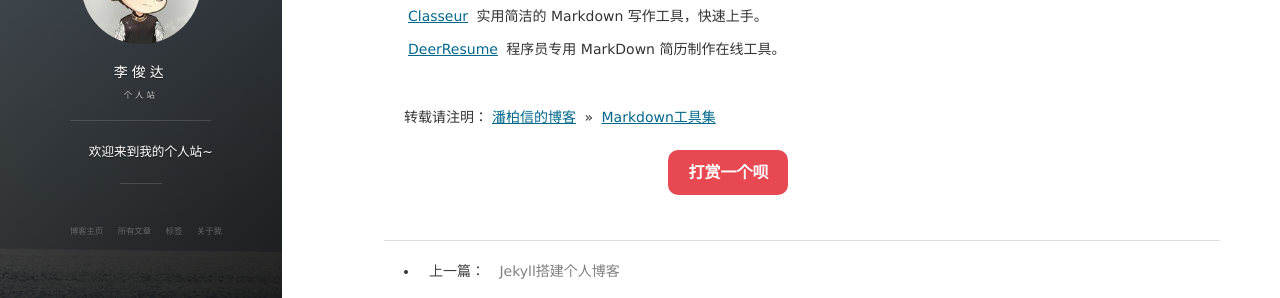
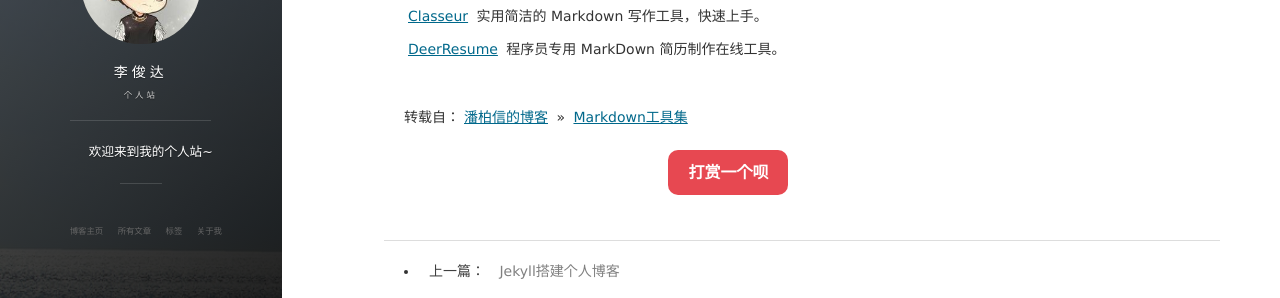
Before and after one commit to jundali/jundali.github.io, a Jekyll site: the page built from _posts/2016-11-20-markdownTool.md, in a window 1280 px wide and 900 px high, scrolled down 2137 px. Shown: the part 364-662 px from the top of the window. Built offline with Jekyll 4.4.1, drawn with Linux system fonts in a browser that asks for light colours; nearby versions of some CDN libraries; comment, search, counter and statistics services are not loaded.

Commit message:
Update 2016-11-20-markdownTool.md

```diff
--- a/_posts/2016-11-20-markdownTool.md
+++ b/_posts/2016-11-20-markdownTool.md
@@ -76,4 +76,4 @@ css 的大部分语法同样可以在 markdown 上使用，但不同的渲染器
 
 <br>
 
-转载请注明：[潘柏信的博客](http://baixin) » [Markdown工具集](http://baixin.io/2016/11/markdownTool/)
+转载自：[潘柏信的博客](http://baixin) » [Markdown工具集](http://baixin.io/2016/11/markdownTool/)
```
